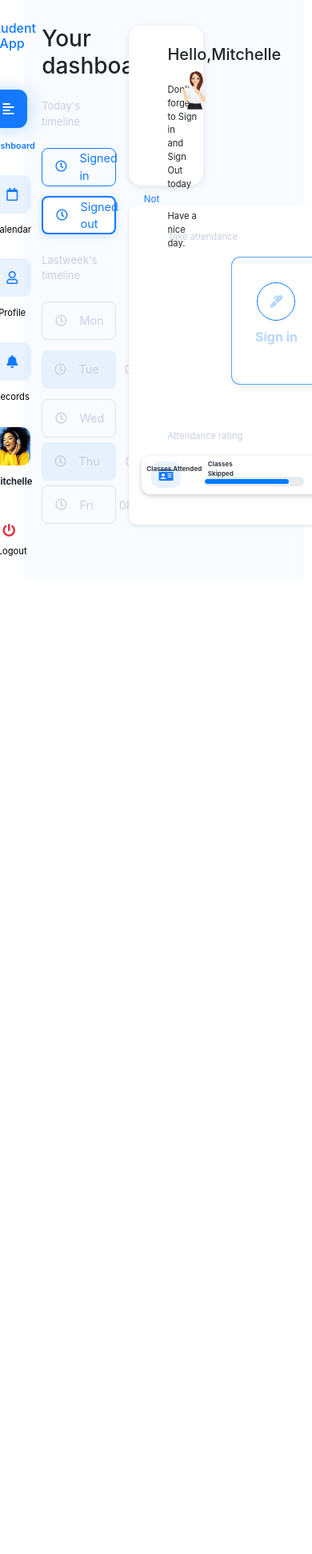
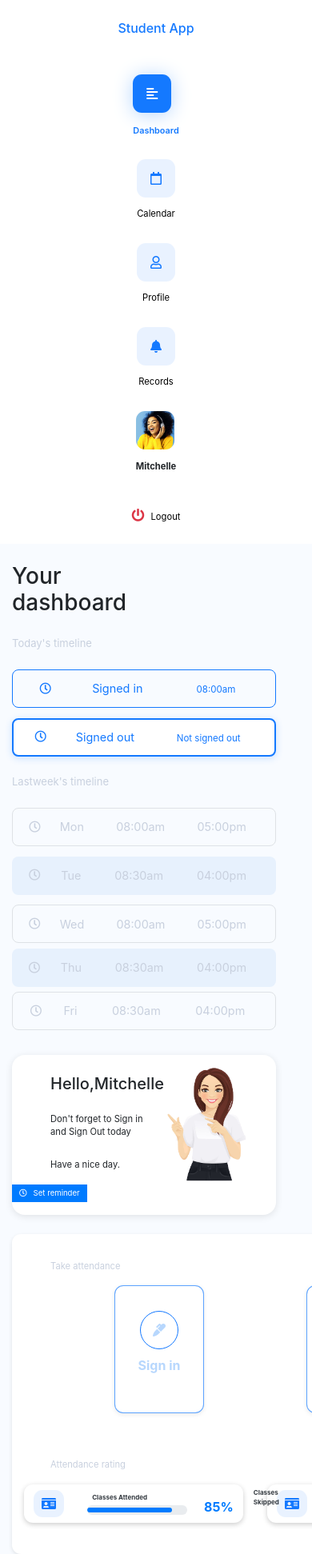
Before and after one commit to godson-pius/registryapp, a PHP site: page /html/index.html in a window 390 px wide; the page is wider, and only the part inside the window is pictured. Shown: that part at 80% size. Before the commit the page ends 695 px from the top of that part, so only its background shows below. Run offline with PHP 8.4, Linux system fonts and the light colour scheme.

Commit message:
Update
Responsiveness

```diff
--- a/css/style.css
+++ b/css/style.css
@@ -1,3 +1,4 @@
+
 a{
     color: black;
     text-decoration: none !important;
@@ -156,7 +157,13 @@ margin-top: -20%;
 
 
 }
-
+.reminderbtn{
+    border-radius: 0rem;
+     height: 1.4rem;
+     display: flex;
+      align-items: center;
+      font-size: 0.6rem;
+}
 .attendancecon .round1{
     width:15%;
     height: 70%;
@@ -167,3 +174,45 @@ margin-top: -20%;
     border-radius: 50% !important;
     border: 4px solid #1479FF !important   ;
 }
+@media (min-width: 578px)
+{
+   .main{
+       display: block;
+
+
+   }
+   .signin{
+       width: 130%;
+       height: 25rem;
+   }
+}
+@media (min-width: 768px)
+{
+
+
+    .nv{
+        padding: 0 2.4rem;
+    }
+   .reminder{
+       font-size: 0.9rem;
+       height: 11rem;
+       display: flex;
+       flex-direction: column;
+       justify-content: center;
+   }
+   .reminderbtn{
+       width: 40%;
+   }
+   .image{
+    margin-top: -20%;
+
+
+    }
+}
+@media (min-width:1024px){
+    .reminder{
+        font-size: 0.9rem;
+        height: 12rem;
+    }
+
+}
--- a/html/index.html
+++ b/html/index.html
@@ -8,14 +8,13 @@
 <link rel="stylesheet" href="../vendor/fontawesome-free/css/all.min.css">
 <link rel="stylesheet" href="../css/style.css">
 <!--Calendar Plugin-->
-<link rel="stylesheet" href="../vendor/caleandar-master/css/theme1.css">
 <link rel="stylesheet" href="../vendor/caleandar-master/css/theme2.css">
-<link rel="stylesheet" href="../vendor/caleandar-master/css/theme3.css">
 <script src="../vendor/caleandar-master/js/caleandar.js"></script>
 </head>
 <body>
-<section class="container-fluid row  " style="background-color: #F8FBFF; width: 101%;">
-    <div class="col-1   box ">
+<section class="container-fluid   " style="background-color: #F8FBFF;">
+<div class="row">
+<div class="col-sm-2 nv  col-md-1    box ">
 <h4>Student App</h4>
 
 
@@ -60,8 +59,8 @@
 </div>
 
 </div>
-    <div class="col-10  row d-flex flex-row" >
-        <div class=" col-6 pt-4 px-5" style="padding: 2rem 8% !important;">
+<div class="col-sm-10 main   row d-md-flex d-md-flex-row" >
+<div class=" col-sm-12 col-md-7 col-lg-6 pt-4 px-lg-5 px-md-4">
 <h3>Your<br>dashboard</h3>
 <p class="pt-3" style="color: #C8D0DE;font-size: small;">Today's timeline</p>
 <div class="d-flex flex-column">
@@ -124,19 +123,19 @@
 
 </div>
 
-            <div id="dashboard" class=" col-6 pt-4 px-5" style="padding: 2rem 8% !important; margin-left: -10%; ">
+<div id="dashboard" class=" col-sm-10 col-md-5 w-100  pt-4 pl-sm-5 col-lg-6 px-md-0 px-lg-5">
 <div class="reminder pt-4">
-                    <h5 class="ml-5">Hello,Mitchelle</h5>
-                    <p class="ml-5 mt-4" style="font-size: 0.7rem;">Don't forget to Sign in <br>and Sign Out today</p>
-                    <p class="ml-5 mt-4" style="font-size: 0.7rem;">Have a nice day.</p>
+<h5 class="ml-5 ml-md-3">Hello,Mitchelle</h5>
+<p class="ml-5 mt-4 ml-md-3" style="font-size: 0.7rem;">Don't forget to Sign in <br>and Sign Out today</p>
+<p class="ml-5 ml-md-3 my-md-2 mt-4 " style="font-size: 0.7rem;">Have a nice day.</p>
 
 
-                    <button class="btn btn-primary btn-sm" style="border-radius: 0rem; height: 1.4rem;display: flex; align-items: center;font-size: 0.6rem;"><p class="m-0"><i class="far fa-clock   mr-2 "></i>Set reminder</p>
+<button class="btn btn-primary reminderbtn btn-sm" ><p class="m-0"><i class="far fa-clock   mr-2 "></i>Set reminder</p>
 </button>
 
 <div class="imgcon m-0 p-0">
 <div class=" w-50 image" >
-                            <img class="m-0 p-0" src="../images/32dac910ae7965a247667c1a3796b096-removebg-preview.png" alt="">
+<img class=" p-0" src="../images/32dac910ae7965a247667c1a3796b096-removebg-preview.png" alt="">
 </div>
 </div>
 
@@ -144,11 +143,11 @@
 
 
 
-                <div class="signin mt-4 pt-2">
+<div class="signin  mt-4 pt-2">
 <p class="ml-5 mt-4" style="font-size: 0.7rem;  color: #C8D0DE;">Take attendance</p>
 <div class="signcon">
 <a href="">
-                    <div class="sign signcon1">
+<div class="sign col-md-12 signcon1">
 <div class="circle">
 <i class="fas fa-marker    "></i>
 </div>
@@ -200,8 +199,10 @@
 
 </div>
 </div>
-                <div id="contact" class=" col-6 pt-4 px-5 " style="padding: 2rem 8% !important; display: none;">
-                    <div id="caleandar ">
+<div id="contact" class=" col-6 pt-4  " style="padding: 2rem 8% !important; display: none;">
+<h5>Calendar</h5>
+<div id="caleandar" >
+
 </div>
 </div>
 <div id="profile" class=" col-6 pt-4" style=" display: none;">
@@ -233,14 +234,172 @@
 
 
 </div>
-                <div id="settings" class=" col-6 pt-4 px-5 " style="padding: 2rem 8% !important; display: none;">
-                    <p>Settings</p>
+<div id="settings" class=" col-6   " style="padding: 0  !important; display: none;overflow: hidden; height: 650px;">
+<h5 class="pt-5">Records</h5>
+
+<div>
+<p class="mt-5">Showing records</p>
+<select name="" id=""  class="form-control w-50 d-inline">
+<option value="">Weekly</option>
+<option value="">Monthly</option>
+<option value="">Yearly</option>
+
+</select>
+<button class="btn btn-outline-primary ml-5 viewrecords">View records</button>
+<div class="table-responsive  mt-5 da" style="transition: 0.09s ease-in !important; display: inline !;" >
+<table class="table  table-bordered text-center" id="dataTable" width="100%" cellspacing="0">
+<thead class="">
+<tr>
+<th>Day</th>
+<th>Date</th>
+<th>Signed in</th>
+<th>Signed out</th>
+<th>Status</th>
+</tr>
+</thead>
+<tbody>
+<tr>
+<td>Monday</td>
+<td>02 March 2021</td>
+<td>08:00am</td>
+<td>04:00pm</td>
+<th>Present</th>
+
+</tr>
+
+<tr>
+<td>Tuesday</td>
+<td>03 March 2021</td>
+<td>09:30am</td>
+<td>4:20pm</td>
+<th>Present</th>
+
+</tr>
+
+<tr>
+<td>Wednesday</td>
+<td>04 March 2021</td>
+<td>08:00am</td>
+<td>04:00pm</td>
+<th>Present</th>
+
+</tr>
+
+<tr>
+<td>Thursday</td>
+<td>05 March 2021</td>
+<td>-</td>
+<td>-</td>
+<th>Absent</th>
+
+</tr>
+
+<tr>
+<td>Friday</td>
+<td>06 March 2021</td>
+<td>-</td>
+<td>-</td>
+<th>Absent</th>
+
+</tr>
+</tbody>
+</table>
+<button class="btn btn-primary my-2">Print weekly records</button>
+
 </div>
+
+<div class="table-responsive mt-5 mont" style=" transition: 0.09s ease-in !important;">
+<table class="table table-bordered text-center" id="dataTable" width="100%" cellspacing="0">
+<thead class="">
+<th>Month</th>
+<th>Attendance Rating</th>
+<th>Status</th>
+
+</thead>
+<tbody>
+<tr>
+    <td>January</td>
+    <td>25%</td>
+    <td>Absent</td>
+</tr>
+    <tr><td>Febuary</td>
+
+        <td>25%</td>
+    <td>Absent</td>
+</tr>
+    <tr><td>March</td>
+
+    <td>25%</td>
+    <td>Absent</td>
+</tr>
+    <tr><td>April</td>
+
+        <td>25%</td>
+    <td>Absent</td>
+</tr>
+    <tr><td>May</td>
+
+    <td>25%</td>
+    <td>Absent</td>
+</tr>
+
+
+
+</tbody>
+</table>
+<button class="btn btn-primary my-2">Print Monthly records</button>
+
+</div>
+
+
+<div class="table-responsive mt-5 yea" style=" transition: 0.09s ease-in !important;">
+<table class="table table-bordered text-center" id="dataTable" width="100%" cellspacing="0">
+<thead class="">
+<th>Year</th>
+<th>Attendance Rating</th>
+<th>Status</th>
+
+</thead>
+<tbody>
+<tr>
+    <td>2021</td>
+    <td>25%</td>
+    <td>Absent</td>
+</tr>
+    <tr><td>2022</td>
+
+        <td>25%</td>
+    <td>Absent</td>
+</tr>
+    <tr><td>2023</td>
+
+    <td>25%</td>
+    <td>Absent</td>
+</tr>
+    <tr><td>2024</td>
+
+        <td>25%</td>
+    <td>Absent</td>
+</tr>
+    <tr><td>2025</td>
+
+    <td>25%</td>
+    <td>Absent</td>
+</tr>
+
+
+
+</tbody>
+</table>
+<button class="btn btn-primary my-2">Print Yearly records</button>
+
+</div>
+
 </div>
 
 
 </div>
-
+</div>
 
 </div>
 
@@ -248,92 +407,36 @@
 </div>
 
 </section>
+
+<script src="../js/main.js"></script>
+
 <script>
-    const contact=document.querySelector('#contact');
-    const dashboard=document.querySelector('#dashboard');
-    const profile=document.querySelector('#profile');
-    const settings=document.querySelector('#settings');
-    const round1=document.querySelectorAll('.round1');
-    const round=document.querySelectorAll('.round');
-    const classdashboard=document.querySelector('.dashboard');
-    const classcontact=document.querySelector('.contact');
-    const classprofile=document.querySelector('.profile');
-    const classsettings=document.querySelector('.settings');
-    const add=document.querySelector('.add');
-    const hidden=document.querySelector('.hidden');
-
-    classcontact.addEventListener('click',()=>{
-        round.forEach((roun)=>{
-            roun.classList.remove('round');
-            roun.classList.add('round1');
-        })
-        round1[1].classList.remove('round');
-        round1[1].classList.add('round1');
-
-        round1[2].classList.remove('round');
-        round1[2].classList.add('round1');
-
-        dashboard.style.display='none';
-        profile.style.display='none';
-        settings.style.display='none';
-
-        contact.style.display='block';
-        round1[0].classList.add('round');
-        round1[0].classList.remove('round1');
-
-    })
-    classprofile.addEventListener('click',()=>{
-        round.forEach((roun)=>{
-            roun.classList.remove('round');
-            roun.classList.add('round1');
-        })
-        round1[0].classList.remove('round');
-        round1[0].classList.add('round1');
-
-        round1[2].classList.remove('round');
-        round1[2].classList.add('round1');
-
-        console.log(round)
-        dashboard.style.display='none';
-        contact.style.display='none';
-        profile.style.display='block';
-        settings.style.display='none';
-        round1[1].classList.add('round');
-        round1[1].classList.remove('round1');
-
-    })
-    classsettings.addEventListener('click',()=>{
-        round.forEach((roun)=>{
-            roun.classList.remove('round');
-            roun.classList.add('round1');
-        })
-        round1[0].classList.remove('round');
-        round1[0].classList.add('round1');
-        round1[1].classList.remove('round');
-        round1[1].classList.add('round1');
-
-        dashboard.style.display='none';
-        contact.style.display='none';
-        profile.style.display='none';
-        settings.style.display='block';
-        round1[2].classList.add('round');
-        round1[2].classList.remove('round1');
-
-    })
-    add.addEventListener('click',()=>{
-        hidden.click();
-    })
 
 
 
-    var events = [
-    {'Date': new Date(2016, 6, 7), 'Title': 'Doctor appointment at 3:25pm.'},
-    {'Date': new Date(2016, 6, 18), 'Title': 'New Garfield movie comes out!', 'Link': 'https://garfield.com'},
-    {'Date': new Date(2016, 6, 27), 'Title': '25 year anniversary', 'Link': 'https://www.google.com.au/#q=anniversary+gifts'},
-];
-
-var element = document.getElementById('caleandar');
-caleandar(element, events, settings);
 </script>
 </body>
 </html>
+<!--
+@media (min-width: 578px)
+{
+   .main{
+       display: block;
+
+
+   }
+   .signin{
+       width: 130%;
+       height: 25rem;
+   }
+}
+@media (min-width: 768px)
+{
+    .timeline{
+        font-size: 1rem !important;
+    }
+    .nv{
+        padding: 0 3rem;
+    }
+
+} -->
```
Also changed, not shown: js/main.js (added, +106 -0 lines). Lines whose indentation alone changed are shown as unchanged.
